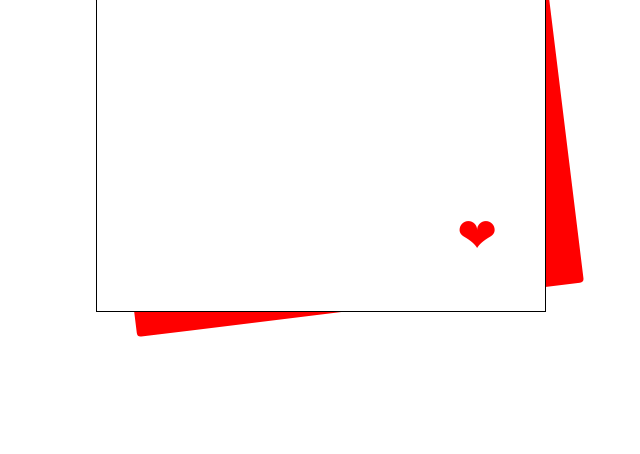
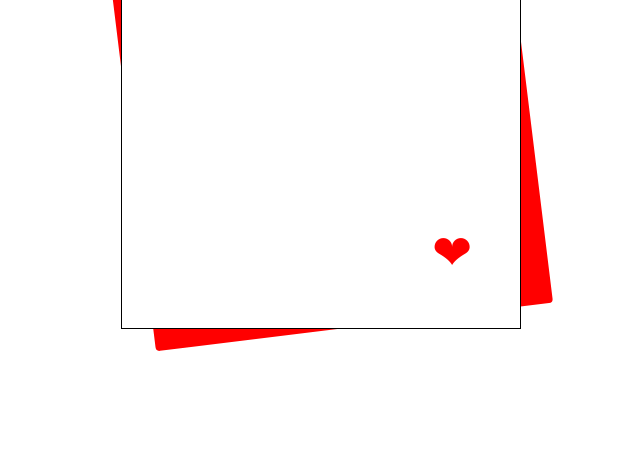
Before and after one commit to zhishouH/HTML-CSS, a plain HTML site: page card/index.html in a window 1280 px wide. Shown: the part 346-800 px from the top of the page, without its empty margins (319-959 px from the left). Drawn offline with Linux system fonts and the light colour scheme.

Commit message:
Update index.css

```diff
--- a/card/index.css
+++ b/card/index.css
@@ -1,12 +1,18 @@
+html {
+  height: 100%;
+  margin: 0;
+}
 body {
+  height: 100%;
+  margin: 0;
   display: flex;
   justify-content: center;
   align-items: center;
 }
 .bottom{
-  width: 100%;
-  max-width: 450px;
-  height: 650px;
+  height: 100%;
+  width: 400px;
+  height: 550px;
   background: red;
   transform: rotate(-7deg);
   border-radius: 4px;
```
